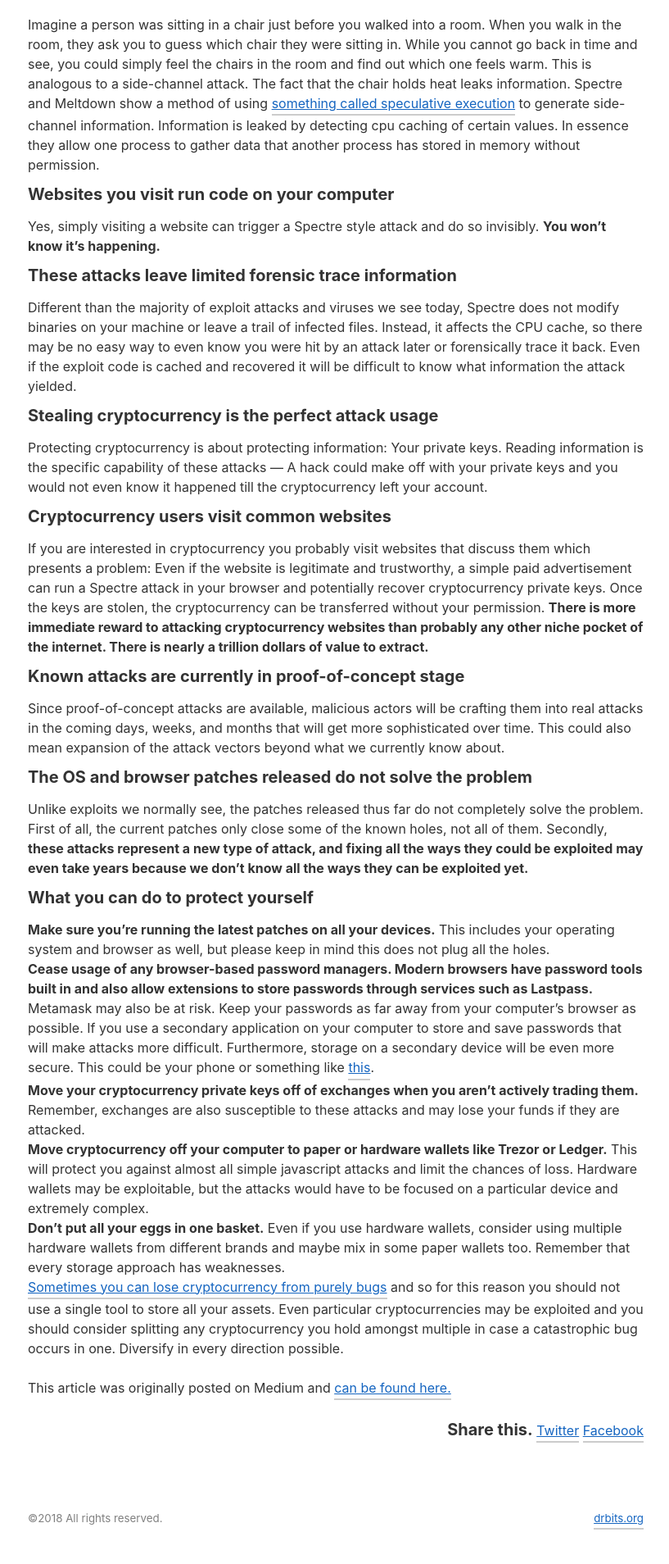
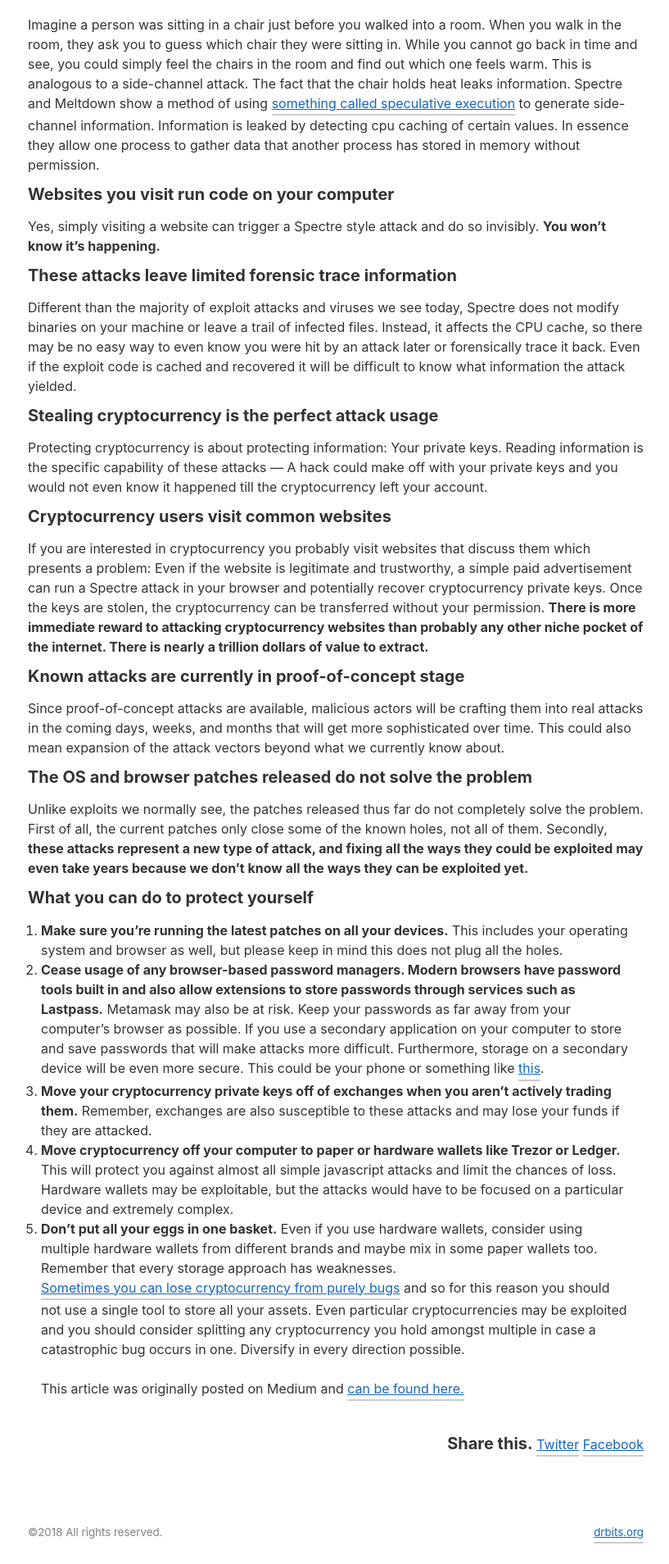
Before and after one commit to thedrbits/drbitsblog, a Jekyll site: the page built from _posts/2018-1-9-spectre-and-meltdown-will-steal-your-cryptocurrency.md, in a window 1280 px wide. Shown: the part 921-2829 px from the top of the page at 82% size, without its empty margins (230-1047 px from the left). Built offline with Jekyll 4.4.1, drawn with Linux system fonts in a browser that asks for light colours.

Commit message:
Correcting the ordered list style

```diff
--- a/assets/scss/base/_lists.scss
+++ b/assets/scss/base/_lists.scss
@@ -1,7 +1,7 @@
 ul,
 ol {
-  list-style-type: none;
-  margin: 0;
+  list-style-type: decimal;
+  margin: 1em;
   padding: 0;
 }
 
```
